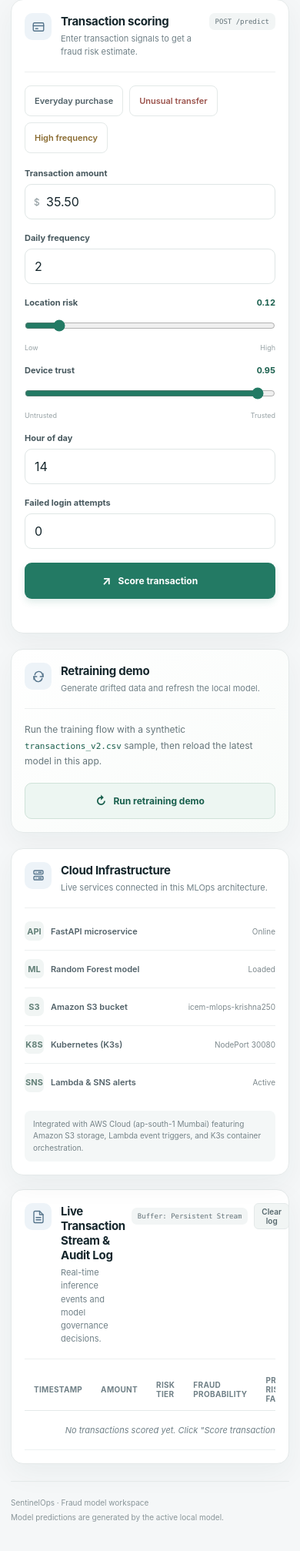
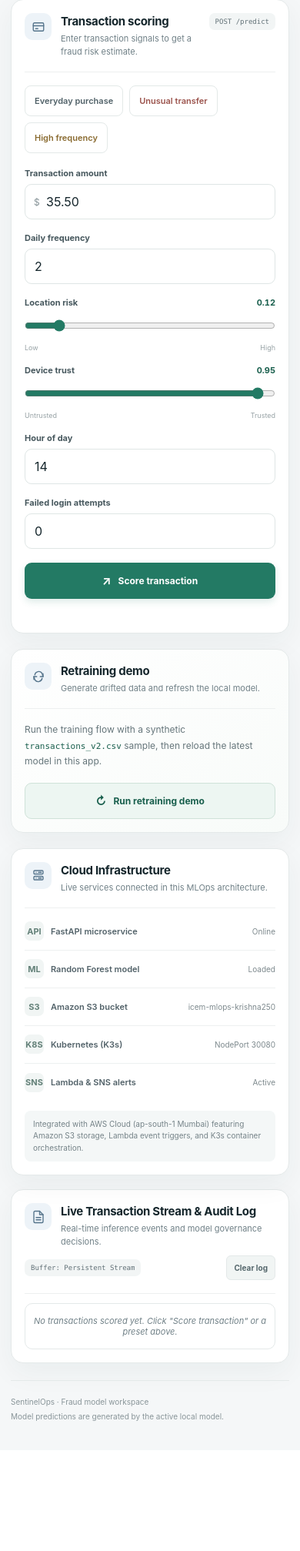
Before and after one commit to Krishna009-pro/auto-mlops-aws-k8s, a FastAPI app: page / in a window 390 px wide. Shown: the part 684-2699 px from the top of the page at 77% size. After the commit the page ends 2530 px from the top, so only its background shows below. Run offline with FastAPI, Linux system fonts and the light colour scheme; data that the repository does not hold is empty.

Commit message:
feat: improve audit log responsive design and clean up model training flow

```diff
--- a/src/serve/templates/index.html
+++ b/src/serve/templates/index.html
@@ -126,8 +126,12 @@
     [data-risk="high"] .xai-bullet { color: #c56a5d; }
     [data-risk="medium"] .xai-bullet { color: #c59a45; }
 
-    .audit-panel { margin-block-start: 18px; }
-    .table-responsive { width: 100%; overflow-x: auto; margin-block-start: 12px; }
+    .audit-panel { margin-block-start: 18px; container: audit / inline-size; }
+    .audit-actions { display: flex; align-items: center; justify-content: flex-end; gap: 8px; flex-wrap: wrap; }
+    .clear-audit-button { min-height: 32px; padding: 4px 9px; border: 1px solid var(--line); border-radius: 6px; background: #f1f5f4; color: #55676c; cursor: pointer; font-size: 10px; font-weight: 650; }
+    .clear-audit-button:hover { background: #e8efed; }
+    .table-responsive { width: 100%; overflow-x: auto; margin-block-start: 12px; container-type: inline-size; }
+    .sr-only { position: absolute; inline-size: 1px; block-size: 1px; padding: 0; margin: -1px; overflow: hidden; clip: rect(0, 0, 0, 0); white-space: nowrap; border: 0; }
     .audit-table { width: 100%; border-collapse: collapse; font-size: 11px; text-align: left; }
     .audit-table th { padding: 9px 12px; border-block-end: 1px solid var(--line); color: var(--muted); font-size: 10px; font-weight: 700; text-transform: uppercase; letter-spacing: .03em; }
     .audit-table td { padding: 9px 12px; border-block-end: 1px solid #edf1f1; color: var(--ink); }
@@ -137,6 +141,26 @@
     .table-tag.risk-high { background: #f9e7e4; color: #a34e43; }
     .table-tag.risk-medium { background: #f8efd9; color: #896829; }
     .table-tag.risk-low { background: #eaf5f1; color: var(--green-dark); }
+    @container audit (width < 640px) {
+      .audit-panel .panel-head { flex-direction: column; align-items: stretch; }
+      .audit-actions { justify-content: space-between; }
+      .table-responsive { overflow: visible; }
+      .audit-table, .audit-table thead, .audit-table tbody, .audit-table tr, .audit-table th, .audit-table td { display: block; }
+      .audit-table { border-collapse: separate; }
+      .audit-table thead { display: none; }
+      .audit-table tbody { display: grid; gap: 10px; }
+      .audit-table tbody tr:not(.empty-row) { display: grid; grid-template-columns: repeat(2, minmax(0, 1fr)); gap: 10px 12px; padding: 12px; border: 1px solid var(--line); border-radius: 10px; background: #fff; }
+      .audit-table tbody tr:not(.empty-row):hover td { background: transparent; }
+      .audit-table td { display: grid; grid-template-columns: minmax(0, .8fr) minmax(0, 1.2fr); align-items: start; gap: 7px; min-width: 0; padding: 2px 0; border: 0; overflow-wrap: anywhere; }
+      .audit-table td::before { content: attr(data-label); color: var(--muted); font-size: 9px; font-weight: 750; letter-spacing: .035em; text-transform: uppercase; }
+      .audit-table td:nth-child(5) { grid-column: 1 / -1; }
+      .audit-table .empty-row td { display: block; padding: 15px 10px; border: 1px solid var(--line); border-radius: 10px; background: #fff; text-align: center; }
+      .audit-table .empty-row td::before { content: none; }
+    }
+    @container audit (width < 390px) {
+      .audit-table tbody tr:not(.empty-row) { grid-template-columns: minmax(0, 1fr); }
+      .audit-table td:nth-child(5) { grid-column: auto; }
+    }
     .result-message { min-height: 16px; margin: 11px 0 0; color: #a34e43; font-size: 11px; }
 
     .retrain-panel { background: linear-gradient(145deg, #fff 0%, #f8fbf9 100%); }
@@ -356,21 +380,22 @@
           <span class="panel-icon" aria-hidden="true"><svg viewBox="0 0 24 24" fill="none" stroke="currentColor" stroke-width="1.8" stroke-linecap="round" stroke-linejoin="round"><path d="M14 2H6a2 2 0 0 0-2 2v16a2 2 0 0 0 2 2h12a2 2 0 0 0 2-2V8z"/><polyline points="14 2 14 8 20 8"/><line x1="16" y1="13" x2="8" y2="13"/><line x1="16" y1="17" x2="8" y2="17"/></svg></span>
           <div><h2 id="audit-title">Live Transaction Stream & Audit Log</h2><p class="panel-description">Real-time inference events and model governance decisions.</p></div>
         </div>
-        <div style="display: flex; align-items: center; gap: 8px;">
+        <div class="audit-actions">
           <span class="endpoint">Buffer: Persistent Stream</span>
-          <button type="button" onclick="clearAuditLog()" style="background: #f1f5f4; border: 1px solid var(--line); border-radius: 6px; padding: 4px 9px; font-size: 10px; font-weight: 600; color: #55676c; cursor: pointer;">Clear log</button>
+          <button type="button" class="clear-audit-button" onclick="clearAuditLog()">Clear log</button>
         </div>
       </div>
-      <div class="table-responsive">
+      <div class="table-responsive" tabindex="0" role="region" aria-labelledby="audit-title">
         <table class="audit-table">
+          <caption class="sr-only">Recent transaction inference and risk decisions</caption>
           <thead>
             <tr>
-              <th>Timestamp</th>
-              <th>Amount</th>
-              <th>Risk Tier</th>
-              <th>Fraud Probability</th>
-              <th>Primary Risk Factor</th>
-              <th>Recommended Action</th>
+              <th scope="col">Timestamp</th>
+              <th scope="col">Amount</th>
+              <th scope="col">Risk Tier</th>
+              <th scope="col">Fraud Probability</th>
+              <th scope="col">Primary Risk Factor</th>
+              <th scope="col">Recommended Action</th>
             </tr>
           </thead>
           <tbody id="audit-log-body">
@@ -472,12 +497,12 @@
         const tr = document.createElement('tr');
         const tagClass = entry.risk === 'HIGH' ? 'risk-high' : entry.risk === 'MEDIUM' ? 'risk-medium' : 'risk-low';
         tr.innerHTML = `
-          <td><strong>${entry.timestamp}</strong></td>
-          <td>$${Number(entry.amount).toFixed(2)}</td>
-          <td><span class="table-tag ${tagClass}">${entry.risk}</span></td>
-          <td>${(entry.prob * 100).toFixed(1)}%</td>
-          <td style="color: #55666c;">${entry.factor}</td>
-          <td><strong>${entry.action.replaceAll('_', ' ')}</strong></td>
+          <td data-label="Timestamp"><strong>${entry.timestamp}</strong></td>
+          <td data-label="Amount">$${Number(entry.amount).toFixed(2)}</td>
+          <td data-label="Risk tier"><span class="table-tag ${tagClass}">${entry.risk}</span></td>
+          <td data-label="Fraud probability">${(entry.prob * 100).toFixed(1)}%</td>
+          <td data-label="Primary risk factor" style="color: #55666c;">${entry.factor}</td>
+          <td data-label="Recommended action"><strong>${entry.action.replaceAll('_', ' ')}</strong></td>
         `;
         tbody.appendChild(tr);
       });
```
